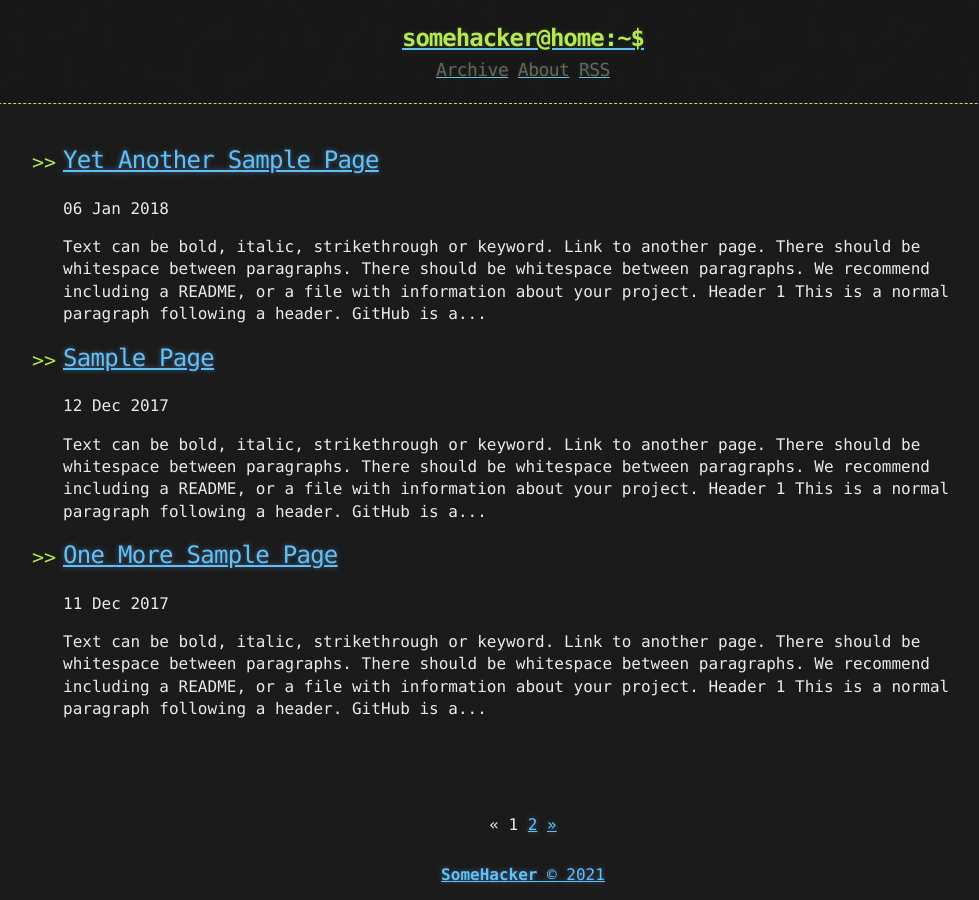
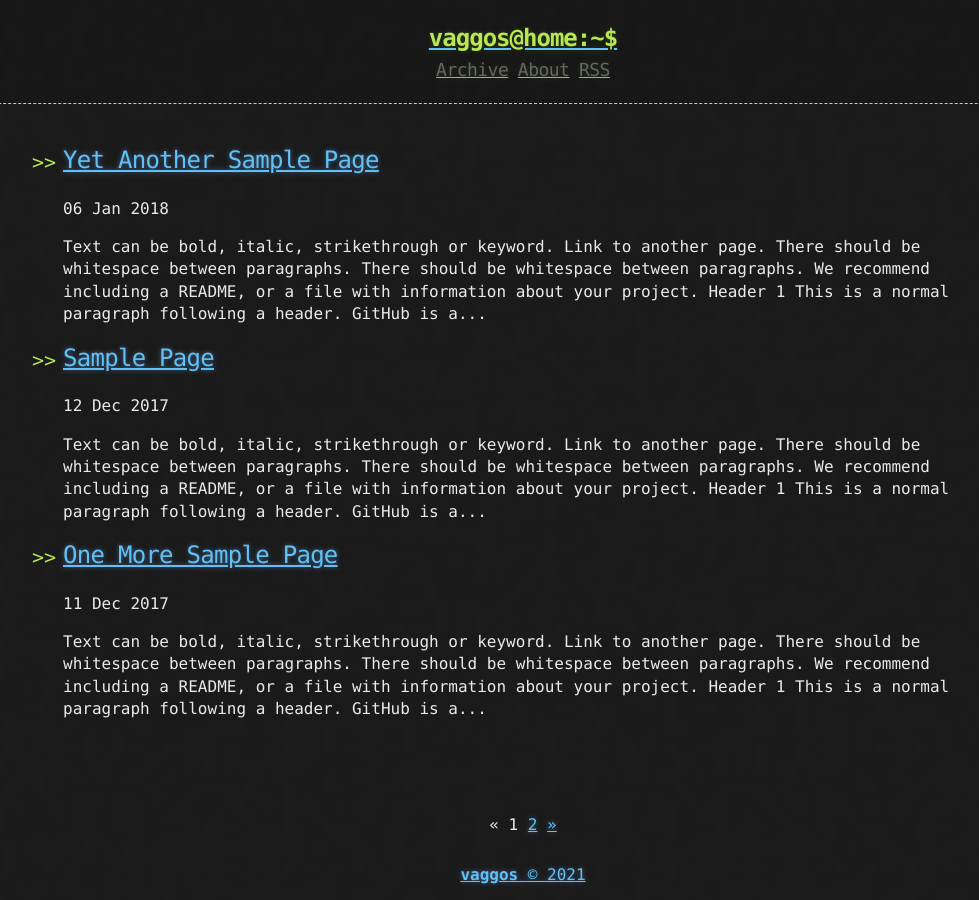
Before and after one commit to g0sv4/vaggos542.github.io, a Jekyll site: the page built from index.html, in a window 1280 px wide. Shown: the whole page, without its empty margins (117-1096 px from the left). Built offline with Jekyll 4.4.1, drawn with Linux system fonts in a browser that asks for light colours; the list of posts is cut into pages by our own code.

Commit message:
change config

```diff
--- a/_config.yml
+++ b/_config.yml
@@ -1,9 +1,9 @@
-title: Hacker-Blog
-description: "A Jekyll Blog Theme For Hackers"
+title: Vaggo's Blog
+description: "This is a blog for write ups"
 author:
-  name: "SomeHacker"
-  email: "someone@somewebsite.somedomain"
-  url: "https://ashishchaudhary.in/hacker-blog"
+  name: "Vaggos"
+  email: ""
+  url: ""
 
 baseurl: /
 
@@ -28,5 +28,5 @@ plugins:
   - jekyll-sitemap
 
 # Custom variables
-owner : "SomeHacker"
-year : "2020"
+owner : "vaggos"
+year : "2021"
```
